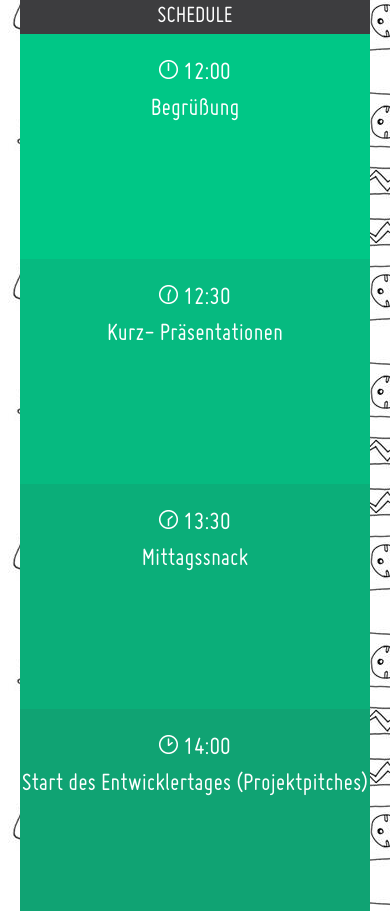
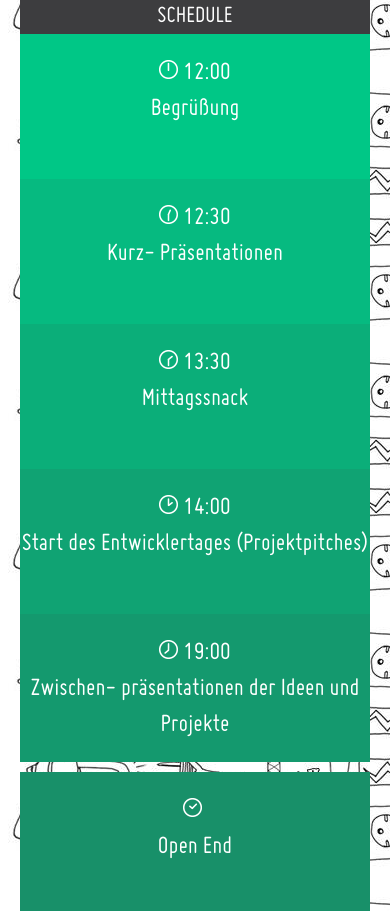
Before and after one commit to okfde/energyhack, a Jekyll site: the page built from index.html, in a window 390 px wide. Shown: the part 4519-5430 px from the top of the page. Built offline with Jekyll 4.4.1, drawn with Linux system fonts in a browser that asks for light colours; nearby versions of some CDN libraries.

Commit message:
fixes schedule css.

```diff
--- a/css/main.css
+++ b/css/main.css
@@ -301,9 +301,6 @@
     padding: 20px 0;
     font-size: 1.6em;
 }
-#schedule .span2 {
-    min-height: 225px;
-}
 footer {
     margin-top: 50px;
     padding-top: 20px;
@@ -326,14 +323,18 @@
 .js-hidden {
     display: none;
 }
+#schedule .span2 {
+    margin: 0;
+    width: 145px;
+    min-height: 235px;
+}
 
 /* ==========================================================================
    Media Queries
    ========================================================================== */
 
+/* Portrait tablet to landscape and desktop */
 @media (min-width: 768px) and (max-width: 979px) {
-
-
 	#teaser h1 {
         font-size: 7em;
     }
@@ -346,8 +347,14 @@
     #schedule p {
         font-size: 1em;
     }
+    #schedule .span2 {
+        margin: 0;
+        width: 120px;
+        min-height: 145px;
+    }
+}
 
-}
+/* Landscape phone to portrait tablet */
 @media (max-width: 767px) {
     #teaser h1 {
         font-size: 6em;
@@ -367,6 +374,11 @@
     }
     footer .span2 img {
         padding: 20px;
+    }
+    #schedule .span2 {
+        margin: 0;
+        width: 100%;
+        min-height: 145px;
     }
 }
 
```
